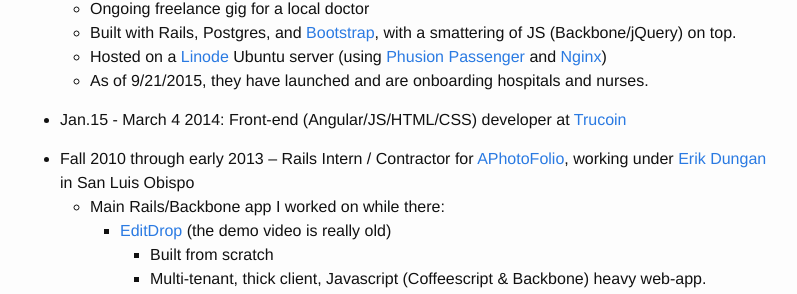
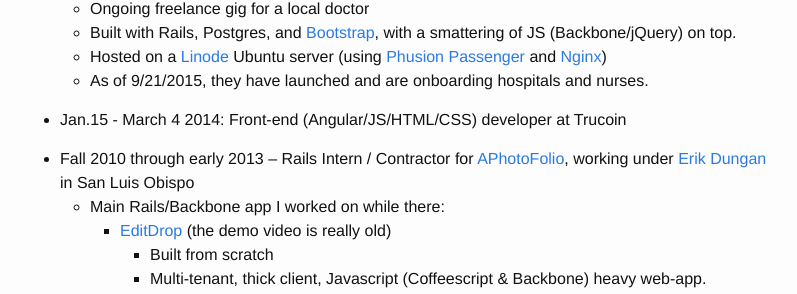
Before and after one commit to kmurph73/kmurph73.github.com, a Jekyll site: the page built from resume.md, in a window 1280 px wide and 900 px high, scrolled down 1256 px. Shown: the part 149-443 px from the top of the window, without its empty margins (240-1037 px from the left). Built offline with Jekyll 4.4.1, drawn with Linux system fonts in a browser that asks for light colours; part of the change alters nothing that is shown; some of the changed text lies outside the part shown.

```diff
--- a/resume.md
+++ b/resume.md
@@ -13,7 +13,7 @@ permalink: /resume/
 ## References
 <p style='color:gray;margin-top:-25px;font-size:14px;'>Will provide contact info upon request</p>
 
-Jason Rudder, CTO of [Trucoin][9].
+Jason Rudder, CTO of Trucoin.
 
 [Erik Dungan](http://callmeed.co/), software developer and entrepreneur.
 
@@ -66,7 +66,7 @@ Justin Neel, a freelance client (CE Briefs).
 
 [40]: http://filler.com
 
-* Jan.15 - March 4 2014: Front-end (Angular/JS/HTML/CSS) developer at [Trucoin][9]
+* Jan.15 - March 4 2014: Front-end (Angular/JS/HTML/CSS) developer at Trucoin
 
 * Fall 2010 through early 2013 &#8211; Rails Intern / Contractor for [APhotoFolio][8], working under [Erik Dungan][1] in San Luis Obispo
   * Main Rails/Backbone app I worked on while there:
```
